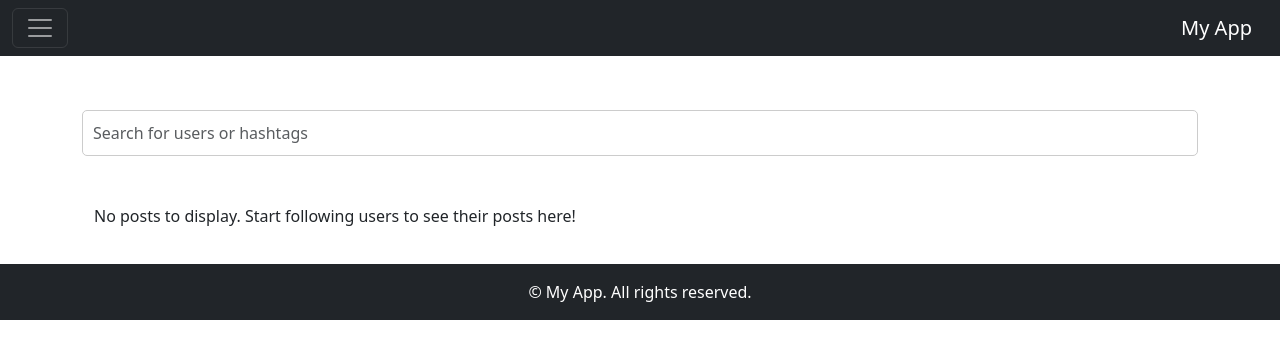
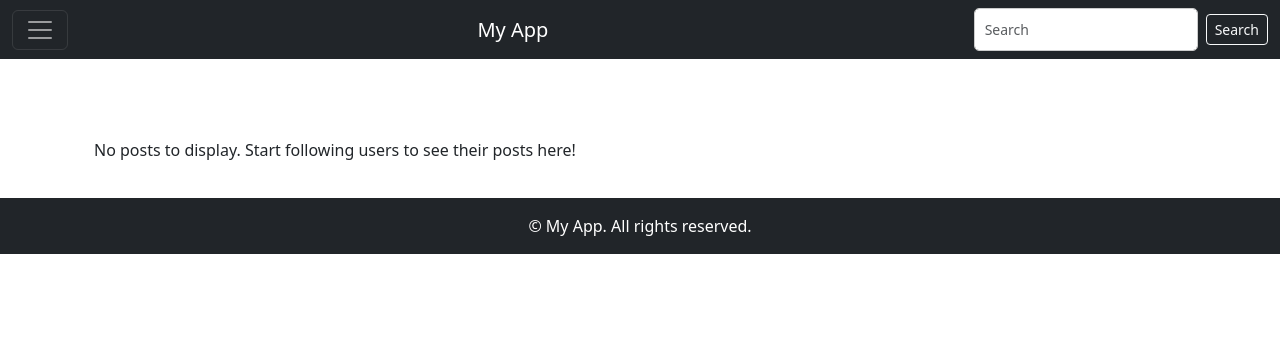
Before and after one commit to yeeheng12/WebApp2, a Flask app: page / in a window 1280 px wide. Shown: the top 359 px of the page. Run offline with Flask 3, Linux system fonts and the light colour scheme; the visitor is signed in with stand-in values (Sample User, id 1); data that the repository does not hold is empty; some libraries are stand-ins or nearby versions.

Commit message:
Update base.html

```diff
--- a/app/templates/base.html
+++ b/app/templates/base.html
@@ -14,11 +14,11 @@
   <!-- Font Awesome for Icons -->
   <link rel="stylesheet" href="https://cdnjs.cloudflare.com/ajax/libs/font-awesome/5.15.4/css/all.min.css">
 
-  <!-- Sidebar CSS -->
+  <!-- Custom CSS -->
+  <link rel="stylesheet" href="{{ url_for('static', filename='css/base.css') }}">
   <link rel="stylesheet" href="{{ url_for('static', filename='css/sidebar_styles.css') }}">
-
-  <!-- Custom Styles for Search -->
   <link rel="stylesheet" href="{{ url_for('static', filename='css/search_styles.css') }}">
+  <link rel="stylesheet" href="{{ url_for('static', filename='css/popup_styles.css') }}">
 
   <!-- Title -->
   <title>{% block title %}Social Media{% endblock %}</title>
@@ -26,13 +26,21 @@
 
 <body>
   <!-- Navbar -->
-  <nav class="navbar navbar-dark bg-dark fixed-top" role="navigation" aria-label="Main navigation">
+  <nav class="navbar navbar-dark bg-dark fixed-top d-flex align-items-center">
     <div class="container-fluid">
       <button class="navbar-toggler" type="button" data-bs-toggle="offcanvas" data-bs-target="#sidebarMenu"
         aria-controls="sidebarMenu" aria-label="Toggle navigation">
         <span class="navbar-toggler-icon"></span>
       </button>
       <a class="navbar-brand" href="{{ url_for('home') }}">My App</a>
+
+      <!-- Search Bar (Only for logged-in users) -->
+      {% if current_user.is_authenticated %}
+      <div class="d-flex align-items-center">
+        <input type="text" id="search-input" class="form-control form-control-sm me-2" placeholder="Search" autocomplete="off">
+        <button id="search-btn" class="btn btn-sm btn-outline-light">Search</button>
+      </div>
+      {% endif %}
     </div>
   </nav>
 
@@ -44,17 +52,12 @@
     </div>
     <div class="offcanvas-body">
       <ul class="navbar-nav flex-column">
+        {% if current_user.is_authenticated %}
         <li class="nav-item offcanvas-nav-item">
           <a class="nav-link text-white" href="{{ url_for('home') }}">
             <i class="fas fa-home"></i> Home
           </a>
         </li>
-        <li class="nav-item offcanvas-nav-item">
-          <a class="nav-link text-white" href="{{ url_for('search') }}">
-            <i class="fas fa-search"></i> Search
-          </a>
-        </li>
-        {% if current_user.is_authenticated %}
         <li class="nav-item offcanvas-nav-item">
           <a class="nav-link text-white" href="{{ url_for('create_post') }}">
             <i class="fas fa-plus-circle"></i> Create
@@ -83,31 +86,22 @@
         </li>
         {% endif %}
       </ul>
-
-      <!-- Footer with User Avatar -->
-<!-- Footer with User Avatar -->
-     {% if current_user.is_authenticated %}
-     <div class="sidebar-footer">
-       <a href="{{ url_for('profile', username=current_user.username) }}" class="d-flex align-items-center text-white text-decoration-none">
-         <img src="{{ current_user.get_avatar() or url_for('static', filename='images/default/default_profile.png') }}" alt="{{ current_user.username }}'s Avatar" loading="lazy">
-           <div class="username ms-2">
-             <strong>{{ current_user.username }}</strong>
-           </div>
-        </a>
-      </div>
-     {% endif %}
     </div>
   </div>
+
+  <!-- Search Popup -->
+  {% if current_user.is_authenticated %}
+  <div id="search-popup" class="search-popup">
+    <div class="popup-header">
+      Search Results
+    </div>
+    <div id="popup-results" class="search-results"></div>
+  </div>
+  {% endif %}
 
   <!-- Content -->
   <div class="content-container">
     <div class="container">
-      <!-- Search Bar -->
-      <div class="search-container">
-        <input type="text" id="search-input" class="form-control" placeholder="Search for users or hashtags" autocomplete="off">
-        <div id="search-results" class="search-results"></div>
-      </div>
-
       <!-- Flash Messages -->
       {% with messages = get_flashed_messages() %}
       {% if messages %}
@@ -138,8 +132,8 @@
   <script src="https://cdn.jsdelivr.net/npm/bootstrap@5.3.3/dist/js/bootstrap.min.js"
     integrity="sha384-0pUGZvbkm6XF6gxjEnlmuGrJXVbNuzT9qBBavbLwCsOGabYfZo0T0to5eqruptLy" crossorigin="anonymous"></script>
 
+  <!-- Custom JS -->
   <script src="{{ url_for('static', filename='js/search.js') }}"></script>
   <script src="{{ url_for('static', filename='js/lazyload.js') }}"></script>
 </body>
-
 </html>
```
